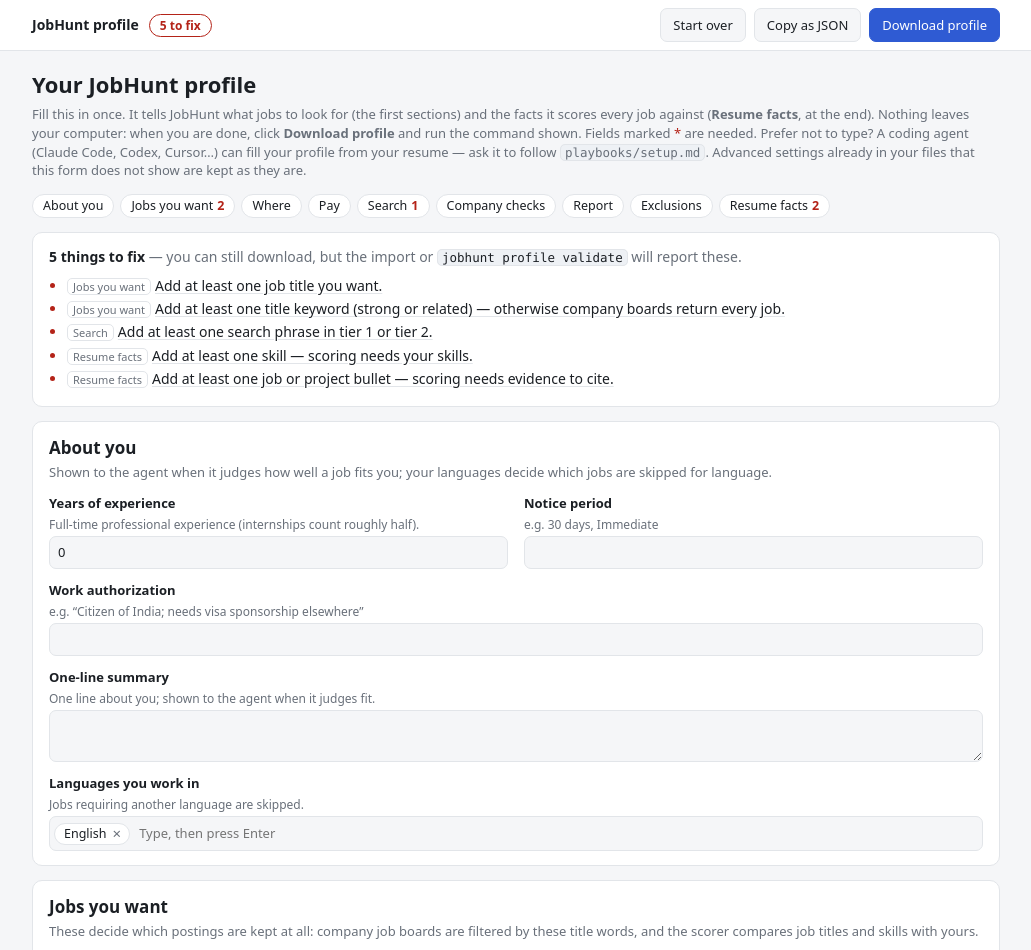
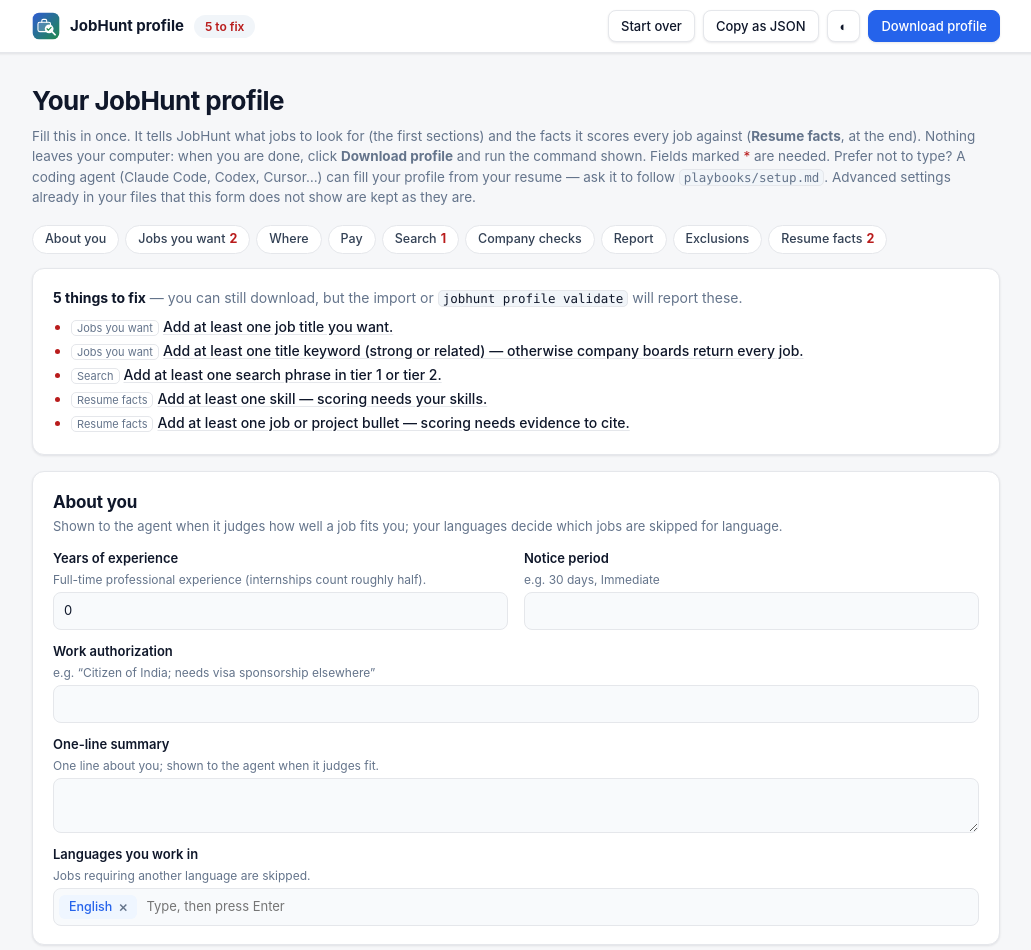
Before and after one commit to Amanraj9910/Job-for-you, a plain HTML site: page src/jobhunt/static/profile_form.html in a window 1280 px wide. Shown: the top 950 px of the page, without its empty margins (124-1155 px from the left). Drawn offline with Linux system fonts and the light colour scheme.

Commit message:
Profile form matches the new design (logo header, theme switch); fresh light/dark screenshots in README

```diff
--- a/src/jobhunt/static/profile_form.html
+++ b/src/jobhunt/static/profile_form.html
@@ -1,65 +1,61 @@
 <!doctype html><html lang="en"><head><meta charset="utf-8">
 <meta name="viewport" content="width=device-width,initial-scale=1"><title>JobHunt profile</title>
 <style>
-:root{--bg:#f5f6f8;--panel:#fff;--fg:#1b1f24;--mut:#69707a;--bd:#e2e5e9;--acc:#2f5bd3;--ok:#1f8a4c;--okbg:#e8f6ee;
---mid:#b7791f;--lo:#9aa0a6;--warn:#b45309;--hid:#f1f1f1;--head:#eef1f5;--err:#b42318}
-@media (prefers-color-scheme:dark){:root:not([data-theme="light"]){--bg:#101317;--panel:#181c22;--fg:#e6e8eb;
---mut:#9aa3ad;--bd:#2a3038;--acc:#7aa2ff;--ok:#4ade80;--okbg:#15301f;--mid:#fbbf24;--lo:#6b7280;--warn:#f59e0b;
---hid:#1c1f24;--head:#1f242b;--err:#f87171}}
-:root[data-theme="dark"]{--bg:#101317;--panel:#181c22;--fg:#e6e8eb;--mut:#9aa3ad;--bd:#2a3038;--acc:#7aa2ff;
---ok:#4ade80;--okbg:#15301f;--mid:#fbbf24;--lo:#6b7280;--warn:#f59e0b;--hid:#1c1f24;--head:#1f242b;--err:#f87171}
+:root{--bg:#f6f7f9;--panel:#ffffff;--fg:#0f172a;--fg2:#334155;--mut:#64748b;--bd:#e5e7eb;--soft:#f8fafc;--acc:#2563eb;--acc-soft:#eff6ff;--ok:#15803d;--okbg:#ecfdf3;--mid:#b45309;--lo:#64748b;--warn:#b45309;--hid:#f1f5f9;--head:#f1f5f9;--err:#b91c1c;--on-acc:#ffffff;--shadow:0 1px 2px rgba(15,23,42,.04),0 1px 3px rgba(15,23,42,.06)}
+@media (prefers-color-scheme:dark){:root:not([data-theme="light"]){--bg:#0b0f14;--panel:#11161d;--fg:#e6edf3;--fg2:#c9d1d9;--mut:#8b949e;--bd:#242b35;--soft:#151b23;--acc:#6ea8fe;--acc-soft:#13233f;--ok:#3fb950;--okbg:#0f2a19;--mid:#e3b341;--lo:#8b949e;--warn:#e3b341;--hid:#1b222c;--head:#1b222c;--err:#f85149;--on-acc:#0b0f14;--shadow:none}}
+:root[data-theme="dark"]{--bg:#0b0f14;--panel:#11161d;--fg:#e6edf3;--fg2:#c9d1d9;--mut:#8b949e;--bd:#242b35;--soft:#151b23;--acc:#6ea8fe;--acc-soft:#13233f;--ok:#3fb950;--okbg:#0f2a19;--mid:#e3b341;--lo:#8b949e;--warn:#e3b341;--hid:#1b222c;--head:#1b222c;--err:#f85149;--on-acc:#0b0f14;--shadow:none}
 *{box-sizing:border-box}html{-webkit-text-size-adjust:100%}
-body{margin:0;background:var(--bg);color:var(--fg);font:14px/1.45 system-ui,"Segoe UI",sans-serif;overflow-wrap:anywhere}
-.wrap{max-width:1000px;margin:0 auto;padding:18px 16px 60px}
-h1{margin:0;font-size:22px}.sub{color:var(--mut);font-size:13px;margin:4px 0 14px}
-h2{margin:0 0 2px;font-size:17px}h3{margin:18px 0 4px;font-size:15px}
+body{margin:0;background:var(--bg);color:var(--fg);font:14px/1.5 -apple-system,BlinkMacSystemFont,"Segoe UI",Inter,Roboto,Helvetica,Arial,sans-serif;overflow-wrap:anywhere;-webkit-font-smoothing:antialiased}
+.wrap{max-width:1000px;margin:0 auto;padding:28px 16px 60px}
+h1{margin:0;font-size:26px;font-weight:700;letter-spacing:-.02em}.sub{color:var(--mut);font-size:13.5px;margin:6px 0 18px}
+h2{margin:0 0 2px;font-size:17px;font-weight:700;letter-spacing:-.01em}h3{margin:18px 0 4px;font-size:15px}
 code,.cmd{font:12.5px/1.4 ui-monospace,Consolas,monospace;background:var(--head);border:1px solid var(--bd);border-radius:5px;padding:0 4px}
-.bar{position:sticky;top:0;z-index:20;background:var(--panel);border-bottom:1px solid var(--bd)}
-.bar .in{max-width:1000px;margin:0 auto;padding:8px 16px;display:flex;flex-wrap:wrap;gap:6px 10px;align-items:center}
-.bar .nm{font-weight:700}.bar .saved{color:var(--mut);font-size:12px}
+.bar{position:sticky;top:0;z-index:20;background:var(--panel);border-bottom:1px solid var(--bd);box-shadow:var(--shadow)}
+.bar .in{max-width:1000px;margin:0 auto;padding:10px 16px;display:flex;flex-wrap:wrap;gap:6px 10px;align-items:center}
+.bar .nm{font-weight:700;display:inline-flex;align-items:center;gap:10px;font-size:15px}.bar .nm svg{width:28px;height:28px}.bar .saved{color:var(--mut);font-size:12px}
 .btns{margin-left:auto;display:flex;gap:8px;flex-wrap:wrap}
-button{padding:7px 12px;border:1px solid var(--bd);border-radius:7px;background:var(--bg);color:var(--fg);
-cursor:pointer;font-size:13px;font-family:inherit}button:hover{border-color:var(--acc)}
-button.pri{background:var(--acc);color:#fff;border-color:var(--acc)}
+button{padding:7px 12px;border:1px solid var(--bd);border-radius:8px;background:var(--panel);color:var(--fg);
+cursor:pointer;font-size:13px;font-weight:500;font-family:inherit;box-shadow:var(--shadow)}button:hover{border-color:var(--acc);color:var(--acc)}
+button.pri{background:var(--acc);color:var(--on-acc);border-color:var(--acc)}button.pri:hover{filter:brightness(1.08);color:var(--on-acc)}
 button:disabled{opacity:.45;cursor:default}button:disabled:hover{border-color:var(--bd)}
 button.sm{padding:3px 8px;font-size:12px}button.danger{color:var(--err)}
-button.add{margin-top:8px;border-style:dashed;color:var(--acc)}
-button.lnk{border:0;background:none;padding:0;color:inherit;text-align:left;font-size:inherit;text-decoration:underline;
+button.add{margin-top:8px;border-style:dashed;color:var(--acc);background:var(--acc-soft);box-shadow:none}
+button.lnk{border:0;background:none;padding:0;box-shadow:none;color:inherit;text-align:left;font-size:inherit;text-decoration:underline;
 text-decoration-color:var(--bd);text-underline-offset:2px}button.lnk:hover{color:var(--acc)}
-.pill{font-size:12px;font-weight:600;border-radius:999px;padding:2px 10px;border:1px solid var(--bd);cursor:pointer;background:none}
-.pill.ok{color:var(--ok);border-color:var(--ok)}.pill.bad{color:var(--err);border-color:var(--err)}
-.panel{background:var(--panel);border:1px solid var(--bd);border-radius:10px;padding:14px 16px;margin:0 0 14px}
+.pill{font-size:12px;font-weight:600;border-radius:999px;padding:3px 10px;border:1px solid transparent;cursor:pointer;background:var(--hid);box-shadow:none}
+.pill.ok{color:var(--ok);background:var(--okbg)}.pill.bad{color:var(--err);background:var(--hid)}
+.panel{background:var(--panel);border:1px solid var(--bd);border-radius:12px;padding:18px 20px;margin:0 0 16px;box-shadow:var(--shadow)}
 .sec{scroll-margin-top:72px}.why{color:var(--mut);font-size:13px;margin:0 0 12px}
 details.sec>summary{cursor:pointer;list-style:none}details.sec>summary::-webkit-details-marker{display:none}
 details.sec>summary h2{display:inline}details.sec>summary .adv{font-size:12px;color:var(--mut);margin-left:6px}
 details.sec>summary h2::before{content:"▸ ";color:var(--mut)}details.sec[open]>summary h2::before{content:"▾ "}
 details.sec>summary .why{margin:4px 0 0}details.sec[open]>summary .why{margin-bottom:12px}
 .toc{display:flex;flex-wrap:wrap;gap:6px;margin:0 0 14px}
-.toc a{font-size:12.5px;color:var(--fg);text-decoration:none;border:1px solid var(--bd);border-radius:999px;padding:2px 10px;background:var(--panel)}
+.toc a{font-size:12.5px;font-weight:500;color:var(--fg2);text-decoration:none;border:1px solid var(--bd);border-radius:999px;padding:4px 12px;background:var(--panel)}
 .toc a:hover{border-color:var(--acc);color:var(--acc)}.toc a .n{color:var(--err);font-weight:700;margin-left:4px}
 .grid{display:grid;grid-template-columns:repeat(2,minmax(0,1fr));gap:12px 16px}
 .grid.g3{grid-template-columns:repeat(3,minmax(0,1fr))}.grid.g4{grid-template-columns:repeat(4,minmax(0,1fr))}
 .fld{display:flex;flex-direction:column;gap:3px;min-width:0;margin:0;padding:0;border:0;scroll-margin-top:90px}
 .fld.wide{grid-column:1/-1}.fld.w2{grid-column:span 2}
 .lbl{font-weight:600;font-size:13px;padding:0}.req{color:var(--err)}.help{color:var(--mut);font-size:12px}
-input[type=text],input[type=number],select,textarea{width:100%;min-width:0;padding:6px 8px;border:1px solid var(--bd);border-radius:7px;
-background:var(--bg);color:var(--fg);font:inherit;font-size:13px}
+input[type=text],input[type=number],select,textarea{width:100%;min-width:0;padding:8px 10px;border:1px solid var(--bd);border-radius:8px;
+background:var(--soft);color:var(--fg);font:inherit;font-size:13px}
 textarea{resize:vertical;min-height:52px;line-height:1.4}
-input:focus,select:focus,textarea:focus{outline:2px solid var(--acc);outline-offset:-1px}
+input:focus,select:focus,textarea:focus{outline:3px solid var(--acc-soft);outline-offset:0;border-color:var(--acc)}
 .invalid>input,.invalid>textarea,.invalid>select,.invalid>.chips,.invalid>.row2>select{border-color:var(--err)}
 .err{color:var(--err);font-size:12px}.err.warn{color:var(--warn)}.err:empty{display:none}
-.chips{display:flex;flex-wrap:wrap;align-items:center;gap:5px;padding:4px;border:1px solid var(--bd);border-radius:7px;
-background:var(--bg);min-height:34px;cursor:text;min-width:0}
-.chips:focus-within{outline:2px solid var(--acc);outline-offset:-1px}
+.chips{display:flex;flex-wrap:wrap;align-items:center;gap:5px;padding:5px;border:1px solid var(--bd);border-radius:8px;
+background:var(--soft);min-height:34px;cursor:text;min-width:0}
+.chips:focus-within{outline:3px solid var(--acc-soft);outline-offset:0;border-color:var(--acc)}
 .chips input[type=text]{flex:1 1 140px;width:auto;min-width:110px;border:0;outline:0;padding:3px 4px;background:transparent}
-.chip{display:inline-flex;align-items:center;font-size:12.5px;border:1px solid var(--bd);border-radius:999px;
-padding:1px 2px 1px 9px;background:var(--panel);max-width:100%}
+.chip{display:inline-flex;align-items:center;font-size:12.5px;font-weight:500;border:1px solid transparent;border-radius:6px;
+padding:2px 2px 2px 9px;background:var(--acc-soft);color:var(--acc);max-width:100%}
 .chip.bad{border-color:var(--err);color:var(--err)}
-.chip button{border:0;background:none;padding:0 6px;font-size:15px;line-height:1;color:var(--mut)}.chip button:hover{color:var(--err)}
+.chip button{border:0;background:none;box-shadow:none;padding:0 6px;font-size:15px;line-height:1;color:var(--mut)}.chip button:hover{color:var(--err)}
 .chk{display:inline-flex;align-items:flex-start;gap:6px;font-size:13px;cursor:pointer}.chk input{margin:3px 0 0}
 .chk.dim{opacity:.6;cursor:default}.opts{display:flex;flex-wrap:wrap;gap:6px 16px;margin-top:6px}
-.radios{display:grid;gap:6px}.radio{display:flex;gap:8px;align-items:flex-start;border:1px solid var(--bd);border-radius:8px;padding:7px 10px;cursor:pointer}
-.radio input{margin:3px 0 0}.radio:has(input:checked){border-color:var(--acc)}.radio span{display:block;font-size:12px;color:var(--mut)}
+.radios{display:grid;gap:6px}.radio{display:flex;gap:8px;align-items:flex-start;border:1px solid var(--bd);border-radius:10px;padding:9px 12px;cursor:pointer}
+.radio input{margin:3px 0 0;accent-color:var(--acc)}.radio:has(input:checked){border-color:var(--acc);background:var(--acc-soft)}.radio span{display:block;font-size:12px;color:var(--mut)}
 .row2{display:flex;gap:8px;min-width:0}.row2>select{flex:1 1 auto}.row2>input{flex:0 0 90px}
 .prompt{margin-top:8px;border:1px solid var(--acc);border-radius:8px;padding:8px 10px;font-size:13px;display:flex;flex-wrap:wrap;gap:8px;align-items:center}
 .mut{color:var(--mut)}.sm{font-size:12px}.sp{flex:1}
@@ -75,7 +71,7 @@ padding:1px 2px 1px 9px;background:var(--panel);max-width:100%}
 .srow.head{font-size:12px;color:var(--mut);font-weight:600}.srow .err{grid-column:1/-1}
 .erow{display:grid;grid-template-columns:minmax(0,2fr) minmax(0,1.6fr) 90px 34px;gap:6px;align-items:start;margin-bottom:6px}
 .erow.head{font-size:12px;color:var(--mut);font-weight:600;margin-bottom:2px}.erow .err{grid-column:1/-1}
-.card{border:1px solid var(--bd);border-radius:10px;padding:12px;margin:10px 0}
+.card{border:1px solid var(--bd);border-radius:12px;padding:14px;margin:12px 0;background:var(--soft)}
 .card-h{display:flex;align-items:center;gap:6px;margin-bottom:8px;flex-wrap:wrap}.card-h b{margin-right:auto}
 .buls{margin-top:6px}.bul{border-left:3px solid var(--bd);padding:6px 0 6px 10px;margin:8px 0}
 .bul.invalid{border-left-color:var(--err)}.bul-h{display:flex;align-items:center;gap:6px;margin-bottom:4px}
@@ -93,12 +89,13 @@ dialog textarea{height:50vh;font:12px/1.4 ui-monospace,Consolas,monospace}
 .bar .saved{display:none}.btns{margin-left:0}}
 </style></head><body>
 <div class="bar"><div class="in">
- <span class="nm">JobHunt profile</span>
+ <span class="nm"><svg viewBox="0 0 160 160" aria-hidden="true"><defs><linearGradient id="lg" x1="0" y1="0" x2="1" y2="1"><stop offset="0" stop-color="#2f5bd3"/><stop offset="1" stop-color="#1f8a4c"/></linearGradient></defs><rect x="4" y="4" width="152" height="152" rx="36" fill="url(#lg)"/><rect x="34" y="58" width="72" height="54" rx="10" fill="#fff" fill-opacity=".18" stroke="#fff" stroke-width="6"/><path d="M56 58v-8a8 8 0 0 1 8-8h12a8 8 0 0 1 8 8v8" fill="none" stroke="#fff" stroke-width="6" stroke-linecap="round"/><circle cx="98" cy="96" r="25" fill="#fff"/><path d="M86 96l8 8 15-16" fill="none" stroke="#1f8a4c" stroke-width="7" stroke-linecap="round" stroke-linejoin="round"/><path d="M116 114l16 16" stroke="#fff" stroke-width="10" stroke-linecap="round"/></svg>JobHunt profile</span>
  <button type="button" class="pill" id="status" title="Show problems">Checking…</button>
  <span class="saved" id="saved"></span>
  <div class="btns">
   <button type="button" id="reset" title="Throw away your changes and go back to the profile this page was opened with">Start over</button>
   <button type="button" id="copy" title="Copy the profile as JSON (to paste somewhere else)">Copy as JSON</button>
+  <button type="button" id="themeBtn" title="Switch light / dark theme" aria-label="Switch theme">◐</button>
   <button type="button" id="dl" class="pri" title="Save jobhunt-profile.json, then run: jobhunt profile import">Download profile</button>
  </div>
 </div></div>
@@ -977,4 +974,16 @@ $('status').addEventListener('click', () => $('problems').scrollIntoView({behavi
 try { localStorage.getItem(DRAFT_KEY); } catch (e) { canStore = false; }
 renderAll();
 if (canStore) offerDraft(); else setSaved('Drafts cannot be saved in this browser — download before closing.');
+</script>
+<script>
+// theme: auto (follows the system) -> light -> dark, remembered in this browser
+(function(){
+  const K = 'jobhunt.profile.theme', T = ['auto', 'light', 'dark'], b = document.getElementById('themeBtn');
+  let t = 'auto';
+  try { t = localStorage.getItem(K) || 'auto'; } catch (e) {}
+  function apply(){ if (t === 'auto') document.documentElement.removeAttribute('data-theme');
+    else document.documentElement.setAttribute('data-theme', t); b.title = 'Theme: ' + t + ' (click to switch)'; }
+  apply();
+  b.addEventListener('click', () => { t = T[(T.indexOf(t) + 1) % T.length]; apply(); try { localStorage.setItem(K, t); } catch (e) {} });
+})();
 </script></body></html>
```
Also changed, not shown: assets/jobs-page-dark.png (renamed from assets/report-dark.png), assets/jobs-page-light.png (renamed from assets/report.png), assets/profile-form-dark.png (added), assets/profile-form-light.png (added), assets/profile-form.png (deleted), 1 other file.
